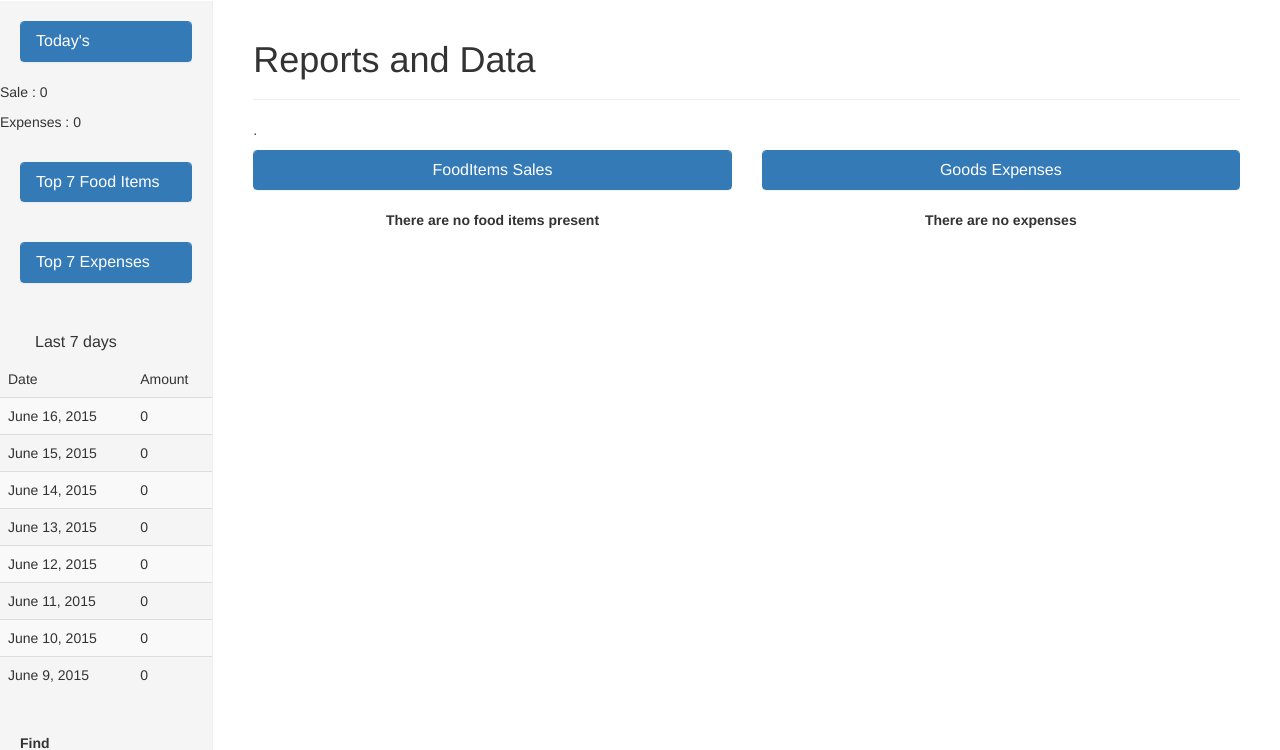
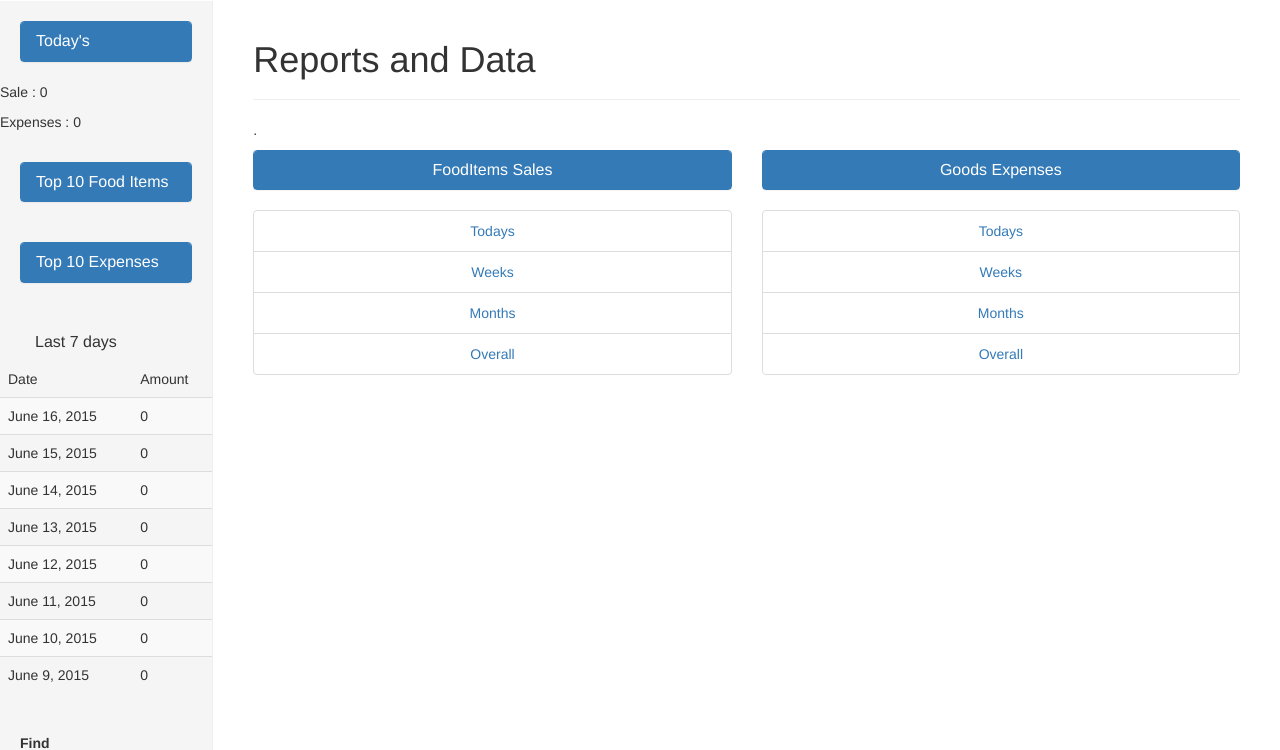
Before and after one commit to rameshrajagopal/rest_management, a Django app: page /billing/reports/ in a window 1280 px wide. Shown: the part 50-800 px from the top of the page. Run offline with Django 3.2, Linux system fonts and the light colour scheme; data that the repository does not hold is empty; some libraries are stand-ins or nearby versions.

Commit message:
Fixed a bug in expenses bill view
Improved reports section
Fixed a bug in foods bill view

```diff
--- a/billing/admin.py
+++ b/billing/admin.py
@@ -1,6 +1,6 @@
 from django.contrib import admin
 
-from .models import FoodItem, Bill, Goods, GoodsBill
+from .models import FoodItem, Bill, Goods, GoodsBill, BillInfo, GoodsBillInfo
 
 class FoodItemAdmin(admin.ModelAdmin):
     prepopulated_fields = {'slug': ('name',)}
@@ -12,3 +12,5 @@ admin.site.register(FoodItem, FoodItemAdmin)
 admin.site.register(Bill, admin.ModelAdmin)
 admin.site.register(Goods, GoodsItemAdmin)
 admin.site.register(GoodsBill, admin.ModelAdmin)
+admin.site.register(BillInfo, admin.ModelAdmin)
+admin.site.register(GoodsBillInfo, admin.ModelAdmin)
--- a/billing/forms.py
+++ b/billing/forms.py
@@ -17,7 +17,7 @@ class FoodBillForm(FoodBillInfoForm):
         fields = FoodBillInfoForm.Meta.fields + ('price',)
 
 class GoodsBillForm(forms.ModelForm):
-    price = forms.FloatField(widget=forms.HiddenInput())
+    price = forms.FloatField()
 
     class Meta:
         fields = ('item', 'quantity', 'price',)
--- a/billing/templatetags/billing_extras.py
+++ b/billing/templatetags/billing_extras.py
@@ -13,8 +13,6 @@ def get_fooditem_list():
 @register.inclusion_tag('billing/sales_progress.html')
 def get_todays_sales_report():
     today = timezone.now()
-    print(timezone.tzinfo)
-    print(today.day)
     bills = Bill.objects.filter(when__day=today.day)
     expenses = GoodsBill.objects.filter(when__day=today.day)
     context_dict = {}
@@ -34,7 +32,7 @@ def get_top_fooditem_list():
     start_date = timezone.now() - timezone.timedelta(days=8)
     end_date = timezone.now()
     bills = BillInfo.objects.filter(bill__when__range=[start_date, end_date])
-    heap = MinHeap(7)
+    heap = MinHeap(10)
     for b in bills:
         heap.add(b.item.name, b.quantity)
     top_item_list = heap.get()
@@ -48,7 +46,7 @@ def get_top_expense_list():
     start_date = timezone.now() - timezone.timedelta(days=8)
     end_date = timezone.now()
     bills = GoodsBillInfo.objects.filter(bill__when__range=[start_date, end_date])
-    heap = MinHeap(7)
+    heap = MinHeap(10)
     for b in bills:
         heap.add(b.item.name, b.quantity)
     top_item_list = heap.get()
--- a/billing/urls.py
+++ b/billing/urls.py
@@ -8,4 +8,20 @@ urlpatterns = patterns('',
         url(r'^get_price/$', views.getprice_view, name='getprice'),
         url(r'^suggest_food/$', views.suggest_food_view, name='suggestion'),
         url(r'^reports/$', views.report_view, name='reports'),
+        url(r'^reports/sales/today/$', views.todays_sales_view,
+            name='today_sales_report'),
+        url(r'^reports/sales/week/$', views.weeks_sales_view,
+            name='week_sales_report'),
+        url(r'^reports/sales/month/$', views.months_sales_view,
+            name='month_sales_report'),
+        url(r'^reports/sales/overall/$', views.overall_sales_view,
+            name='overall_sales_report'),
+        url(r'^reports/expenses/today/$', views.todays_expenses_view,
+            name='today_expenses_report'),
+        url(r'^reports/expenses/week/$', views.weeks_expenses_view,
+            name='week_expenses_report'),
+        url(r'^reports/expenses/month/$', views.months_expenses_view,
+            name='month_expenses_report'),
+        url(r'^reports/expenses/overall/$', views.overall_expenses_view,
+            name='overall_expenses_report'),
         )
--- a/billing/views.py
+++ b/billing/views.py
@@ -5,7 +5,7 @@ from django.http import HttpResponse
 from django.forms.formsets import formset_factory
 from django.utils import timezone
 from django.template.defaultfilters import slugify
-from billing.utils import get_todays_report, get_itemsinfo_bw_dates
+from billing.utils import get_todays_report, get_weeks_report, get_months_report, get_overall_report
 
 def index(request):
     context = {}
@@ -19,6 +19,7 @@ def create_foodbill(total):
     return bill
 
 def create_goodsbill(total):
+    print("creating goods bill of total: {}".format(total))
     bill = GoodsBill(when=timezone.now(), total=total)
     bill.save()
     return bill
@@ -32,8 +33,9 @@ def store_foodbill_info(bill, item):
     bill_info = BillInfo(item=fitem_obj, quantity=item[1], bill=bill)
     bill_info.save()
 
-def store_goodsbill_info(bill, name, quantity):
+def store_goodsbill_info(bill, name, quantity, price):
     fitem_obj = Goods.objects.get(slug=slugify(name))
+    fitem_obj.price = price
     fitem_obj.save()
     bill_info = GoodsBillInfo(item=fitem_obj, quantity=quantity, bill=bill)
     bill_info.save()
@@ -78,10 +80,11 @@ def expense_bill(request):
                     quantity = form.cleaned_data['quantity']
                     price = form.cleaned_data['price']
                     items.append([name, quantity, price])
-                    total += price
+                    total += (quantity * price)
             bill = create_goodsbill(total)
             for item in items:
-                store_goodsbill_info(bill, item[0], item[1])
+                print(item[0], item[1], item[2])
+                store_goodsbill_info(bill, item[0], item[1], item[2])
             formset = GoodsFormSet()
         else:
             print(formset.errors)
@@ -129,7 +132,44 @@ def suggest_food_view(request):
                     item_list})
 
 def report_view(request):
+    return render(request, 'billing/billing_report.html', {})
+
+def todays_sales_view(request):
     fitems_info = get_todays_report(BillInfo)
+    return render(request, 'billing/fooditem_sales.html', {'fitems_info':
+            fitems_info, 'page_header': "Today's sales", 'title':'Today'})
+
+def weeks_sales_view(request):
+    fitems_info = get_weeks_report(BillInfo)
+    return render(request, 'billing/fooditem_sales.html', {'fitems_info':
+            fitems_info, 'page_header' : "Week's sales", 'title' : 'Week'})
+
+def months_sales_view(request):
+    fitems_info = get_months_report(BillInfo)
+    return render(request, 'billing/fooditem_sales.html', {'fitems_info':
+            fitems_info, 'page_header' : "Month's sales", 'title': 'Month'})
+
+def overall_sales_view(request):
+    fitems_info = get_overall_report(BillInfo)
+    return render(request, 'billing/fooditem_sales.html', {'fitems_info':
+            fitems_info, 'page_header' : "Overall sales", 'title': 'Overall'})
+
+def todays_expenses_view(request):
     goods_info = get_todays_report(GoodsBillInfo)
-    return render(request, 'billing/billing_report.html', {'fitems_info':
-            fitems_info, 'goods_info': goods_info})
+    return render(request, 'billing/goods_expenses.html', {'goods_info':
+            goods_info, 'page_header': "Today's expenses", 'title':'Today'})
+
+def weeks_expenses_view(request):
+    goods_info = get_weeks_report(GoodsBillInfo)
+    return render(request, 'billing/goods_expenses.html', {'goods_info':
+            goods_info, 'page_header' : "Week's expenses", 'title' : 'Week'})
+
+def months_expenses_view(request):
+    goods_info = get_months_report(GoodsBillInfo)
+    return render(request, 'billing/goods_expenses.html', {'goods_info':
+            goods_info, 'page_header' : "Month's expenses", 'title': 'Month'})
+
+def overall_expenses_view(request):
+    goods_info = get_overall_report(GoodsBillInfo)
+    return render(request, 'billing/goods_expenses.html', {'goods_info':
+            goods_info, 'page_header' : "Overall expenses", 'title': 'Overall'})
--- a/static/js/billing-ajax.js
+++ b/static/js/billing-ajax.js
@@ -12,8 +12,6 @@ $(document).ready(function() {
                 $("#id_form-"+ counter + "-total").prop("readonly", false);
                 $("#id_form-"+ counter + "-total").val(quantity * data);
                 $("#id_form-"+ counter + "-total").prop("readonly", true);
-                gtotal = gtotal + (quantity * data);
-                $("#gtotal").val(gtotal);
                 $("#add_more").focus();
             });
         } else {
@@ -25,12 +23,13 @@ $(document).ready(function() {
         var idx = 0;
         var curItem = $('#id_form-'+ counter +'-item').val();
         var curQuantity  = $('#id_form-' + counter + '-quantity').val();
+        var curTotal = $("#id_form-"+ counter + "-total").val();
         for (idx = 0; idx < counter; ++idx) {
             if ($('#id_form-' + idx + '-item').val() === curItem) {
                 prevQuantity = $('#id_form-' + idx + '-quantity').val();
                 curQuantity = parseInt(curQuantity, 10) + parseInt(prevQuantity, 10)
+                price = $("#id_form-"+ idx + "-price").val();
                 $('#id_form-' + idx + '-quantity').val(curQuantity);
-                price = $("#id_form-"+ idx + "-price").val();
                 $("#id_form-"+ idx + "-total").prop("readonly", false);
                 $("#id_form-"+ idx + "-total").val(curQuantity * price);
                 $("#id_form-"+ idx + "-total").prop("readonly", true);
@@ -44,6 +43,8 @@ $(document).ready(function() {
                 return 0;
             }
         }
+        gtotal = gtotal + parseInt(curTotal, 10);
+        $("#gtotal").val(gtotal);
         var newElement = $("div.bill_items:last").clone(true);
         newElement.find('div').each(function() {
             var id = 'bill-' + total;
@@ -86,18 +87,18 @@ $(document).ready(function() {
     var g_gtotal  = 0;
     $(".goods_item").change(function() {
         var item = $("#id_form-" + g_counter + "-item").val();
-        var quantity = $("#id_form-"+ g_counter + "-quantity").val();
-        var total = $("#id_form-"+ g_counter +"-total").val();
-        if ((item != NaN) && (quantity > 0) && (total > 0)) {
-                $('#id_form-'+ g_counter +'-price').val(parseInt(total, 10));
-                g_gtotal = g_gtotal + parseInt(total, 10);
-                $("#goods_gtotal").val(g_gtotal);
+        var curQuantity = $("#id_form-"+ g_counter + "-quantity").val();
+        var curPrice = $("#id_form-" + g_counter + "-price").val();
+        if ((item != NaN) && (curQuantity > 0) && (curPrice > 0)) {
+                $('#id_form-'+ g_counter +'-total').val(curQuantity * curPrice);
                 $("#goods_add_more").focus();
         } else {
           //  alert(item + " " + quantity);
         }
     });
     $("#goods_add_more").click(function() {
+        g_gtotal = g_gtotal + parseInt($('#id_form-' + g_counter + '-total').val(), 10);
+        $("#goods_gtotal").val(g_gtotal);
         var newElement = $("div.goods_items:last").clone(true);
         var total = $('#id_form-TOTAL_FORMS').val();
         newElement.find('div').each(function() {
@@ -128,4 +129,16 @@ $(document).ready(function() {
         $('#id_form-'+ g_counter +'-item').val(1);
         $('#id_form-'+ g_counter +'-item').focus();
      });
+    $("#bill-submit").click(function() {
+        var curTotal = $("#id_form-"+ counter + "-total").val();
+        gtotal = gtotal + parseInt(curTotal, 10);
+        $("#gtotal").val(gtotal);
+        alert("Bill Amount " + gtotal);
+    });
+    $("#exp-bill-submit").click(function() {
+        var curTotal = $("#id_form-"+ g_counter + "-total").val();
+        g_gtotal = g_gtotal + parseInt(curTotal, 10);
+        $("#gtotal").val(g_gtotal);
+        alert("Bill Amount " + g_gtotal);
+    });
 });
--- a/templates/base.html
+++ b/templates/base.html
@@ -61,7 +61,7 @@
         </div>
         <div class="panel panel-primary">
         <div class="panel-heading">
-           <h3 class="panel-title"> Top 7 Food Items </h3>
+           <h3 class="panel-title"> Top 10 Food Items </h3>
         </div>
         </div>
         <div id="topitems">
@@ -69,7 +69,7 @@
         </div>
         <div class="panel panel-primary">
         <div class="panel-heading">
-           <h3 class="panel-title"> Top 7 Expenses </h3>
+           <h3 class="panel-title"> Top 10 Expenses </h3>
         </div>
         </div>
         <div id="topitems">
--- a/templates/billing/billing_report.html
+++ b/templates/billing/billing_report.html
@@ -13,15 +13,12 @@
         <h3 class="panel-title"> FoodItems Sales </h3>
        </div>
        </div>
-        {% if fitems_info  %}
-            <ul class="list-group">
-            {% for key,value in fitems_info.items  %}
-            <li class="list-group-item"> <a href="#">{{ key }} ( {{ value }})</a></li>
-            {% endfor %}
-            </ul>
-        {% else %}
-            <strong> There are no food items present </strong>
-        {% endif %}
+       <ul class="list-group">
+         <li class="list-group-item"> <a href="{% url 'today_sales_report' %}">Todays</a></li>
+         <li class="list-group-item"> <a href="{% url 'week_sales_report' %}">Weeks</a></li>
+         <li class="list-group-item"> <a href="{% url 'month_sales_report' %}">Months</a></li>
+         <li class="list-group-item"> <a href="{% url 'overall_sales_report' %}">Overall</a></li>
+        </ul>
         </div>
         <div class="col-xs-12 col-sm-6 placeholder">
         <div class="panel panel-primary">
@@ -29,15 +26,12 @@
         <h3 class="panel-title"> Goods Expenses </h3>
         </div>
         </div>
-        {% if goods_info %}
-            <ul class="list-group">
-            {% for key,value in goods_info.items %}
-                <li class="list-group-item"> <a href=#">{{ key }} ( {{ value }}) </a> </li>
-            {% endfor %}
-            </ul>
-        {% else %}
-            <strong> There are no expenses </strong>
-        {% endif %}
+       <ul class="list-group">
+         <li class="list-group-item"> <a href="{% url 'today_expenses_report' %}">Todays</a></li>
+         <li class="list-group-item"> <a href="{% url 'week_expenses_report' %}">Weeks</a></li>
+         <li class="list-group-item"> <a href="{% url 'month_expenses_report' %}">Months</a></li>
+         <li class="list-group-item"> <a href="{% url 'overall_expenses_report' %}">Overall</a></li>
+        </ul>
         </div>
        </div>
 {% endblock %}
--- a/templates/billing/expensebill.html
+++ b/templates/billing/expensebill.html
@@ -35,7 +35,7 @@
             <input type="button" class="btn btn-info add-item" id="goods_add_more" value="Add more">
         <hr>
         <strong>Grand Total : </strong> <input id="goods_gtotal" type="text" name="gtotal" />
-        <input class="btn btn-primary" type="submit" name="submit" value="Submit" />
+        <input id="exp-bill-submit" class="btn btn-primary" type="submit" name="submit" value="Submit" />
        </form>
        </div>
         </div>
--- a/templates/billing/foodbill.html
+++ b/templates/billing/foodbill.html
@@ -49,7 +49,7 @@
                 <tr><th></th><td>
                 <input id="id_form-{{ forloop.counter0 }}-total" class="total"
                 name="form-{{ forloop.counter0 }}-total" step="any"
-                type="number" value="0" />
+                type="number" value="0" disabled />
                 </td>
                 </tr>
                 </div>
@@ -57,8 +57,8 @@
             </div>
             <input type="button" class="btn btn-info add-item" id="add_more" value="Add more">
         <hr>
-        <strong>Grand Total : </strong> <input id="gtotal" type="text" name="gtotal" />
-        <input class="btn btn-primary" type="submit" name="submit" value="Submit" />
+        <strong>Grand Total : </strong> <input id="gtotal" type="text" name="gtotal" disabled />
+        <input id="bill-submit" class="btn btn-primary" type="submit" name="submit" value="Submit" />
        </form>
        </div>
         </div>
--- a/templates/billing/topitem_list.html
+++ b/templates/billing/topitem_list.html
@@ -1,7 +1,7 @@
 <ul class="nav nav-sidebar">
 {% if fitem_list %}
     {% for key,value in fitem_list.items %}
-        <li> <a href="#"> {{ key }} ( {{ value }} )</a></li>
+        <li> <a href="#"> {{ key }} <span class="badge">{{ value }}</span></a></li>
     {% endfor %}
 {% endif %}
 </ul>
```
Also changed, not shown: billing/utils.py (+24 -4 lines), templates/billing/fooditem_sales.html (added, +29 -0 lines), templates/billing/goods_expenses.html (added, +29 -0 lines), billing/models.py (line endings or trailing spaces).
